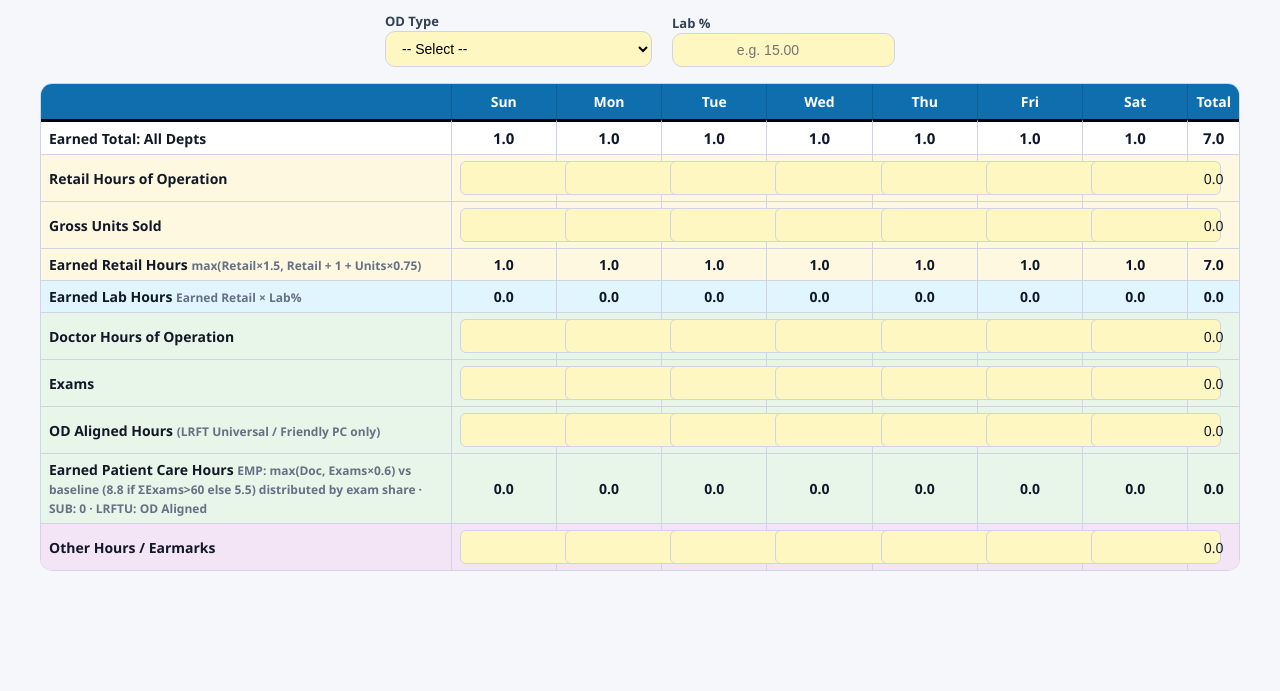
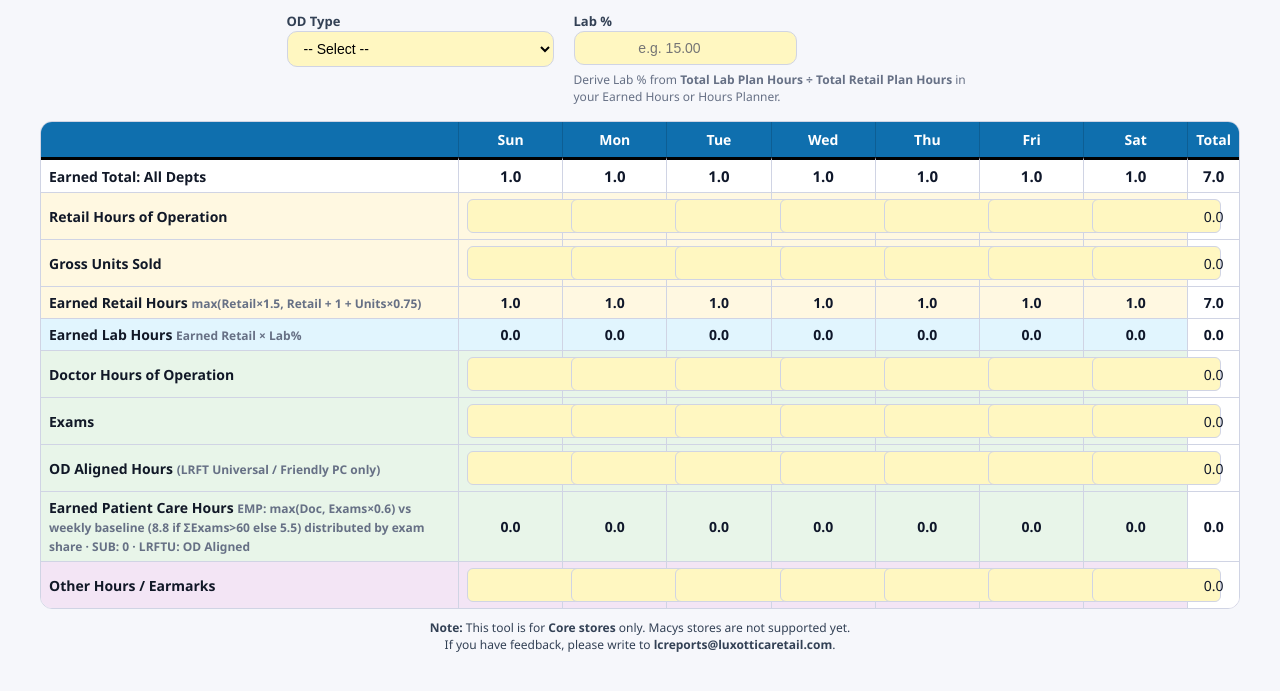
Before and after one commit to raunak08/FES-calculator, a plain HTML site: page index.html in a window 1280 px wide. Shown: the part 63-754 px from the top of the page. Drawn offline with Linux system fonts and the light colour scheme.

Commit message:
Add files via upload

```diff
--- a/index.html
+++ b/index.html
@@ -14,7 +14,7 @@
   body{margin:0;background:var(--bg);font-family:Segoe UI,Roboto,Arial,sans-serif;color:var(--ink)}
   .wrap{max-width:1200px;margin:20px auto;padding:10px}
   h1{text-align:center;font-size:22px;margin:0 0 12px;font-weight:700}
-  .bar{display:flex;gap:20px;align-items:flex-end;justify-content:center;flex-wrap:wrap;margin:8px 0 16px}
+  .bar{display:flex;gap:20px;align-items:flex-start;justify-content:center;flex-wrap:wrap;margin:8px 0 16px}
   label{font-size:13px;color:#334155;font-weight:600}
   select,input{border:1px solid var(--border);border-radius:10px;padding:8px 12px;font-size:14px;background:var(--input)}
   /* center numbers in inputs and give spinner breathing room */
@@ -31,20 +31,33 @@
   /* center all numeric cells/outputs */
   td, .out { text-align:center; font-variant-numeric: tabular-nums; }
 
+  /* department row banding */
   tr.retail{background:var(--retail)}
   tr.lab{background:var(--lab)}
   tr.doctor{background:var(--doctor)}
   tr.other{background:var(--other)}
 
+  /* inputs only in day columns are yellow; totals have no input */
   td.inputcell input{width:100%;background:var(--input);border-radius:6px}
-  tr.totalRow th,tr.totalRow td{background:#fff;border-top:3px solid #000;font-weight:800}
-  tr.totalRow td{font-size:15px}
 
   /* make earned rows bold */
   .boldRow th, .boldRow td { font-weight:800; }
 
+  /* total row separated & bold */
+  tr.totalRow th,tr.totalRow td{background:#fff;border-top:3px solid #000;font-weight:800}
+  tr.totalRow td{font-size:15px}
+
+  /* STOP the band color at Total column (keep Total white) */
+  tbody tr.retail  td:last-child,
+  tbody tr.lab     td:last-child,
+  tbody tr.doctor  td:last-child,
+  tbody tr.other   td:last-child { background:#fff !important; }
+
+  /* gray disabled inputs */
   td.inputcell.disabled input{background:#e0e0e0!important}
+
   .muted{color:var(--muted);font-size:12px}
+  .footnote{margin-top:10px;font-size:12px;color:#334155;text-align:center}
 </style>
 </head>
 <body>
@@ -64,6 +77,9 @@
     <div>
       <label>Lab %</label><br/>
       <input id="labPct" type="number" step="0.01" placeholder="e.g. 15.00" inputmode="decimal">
+      <div class="muted" style="max-width:420px;margin-top:6px;">
+        Derive Lab&nbsp;% from <strong>Total Lab Plan Hours ÷ Total Retail Plan Hours</strong> in your Earned Hours or Hours Planner.
+      </div>
     </div>
   </div>
 
@@ -159,7 +175,7 @@
         <td class="num" data-out="odTot">0.0</td>
       </tr>
       <tr class="doctor boldRow">
-        <th>Earned Patient Care Hours <small class="muted">EMP: max(Doc, Exams×0.6) vs baseline (8.8 if ΣExams>60 else 5.5) distributed by exam share · SUB: 0 · LRFTU: OD Aligned</small></th>
+        <th>Earned Patient Care Hours <small class="muted">EMP: max(Doc, Exams×0.6) vs weekly baseline (8.8 if ΣExams&gt;60 else 5.5) distributed by exam share · SUB: 0 · LRFTU: OD Aligned</small></th>
         <td class="num" data-out="earnedPC-0">0.0</td><td class="num" data-out="earnedPC-1">0.0</td>
         <td class="num" data-out="earnedPC-2">0.0</td><td class="num" data-out="earnedPC-3">0.0</td>
         <td class="num" data-out="earnedPC-4">0.0</td><td class="num" data-out="earnedPC-5">0.0</td>
@@ -180,6 +196,11 @@
       </tr>
     </tbody>
   </table>
+
+  <div class="footnote">
+    <div><strong>Note:</strong> This tool is for <strong>Core stores</strong> only. Macys stores are not supported yet.</div>
+    <div>If you have feedback, please write to <strong>lcreports@luxotticaretail.com</strong>.</div>
+  </div>
 </div>
 
 <script>
@@ -215,7 +236,6 @@ function recalc(){
 
   // Earned PC per day
   const odType = $("#odType").value;
-
   let ePC;
   if(odType === "EMP"){
     // per-day baseline: max(doc, exams*0.6)
```
